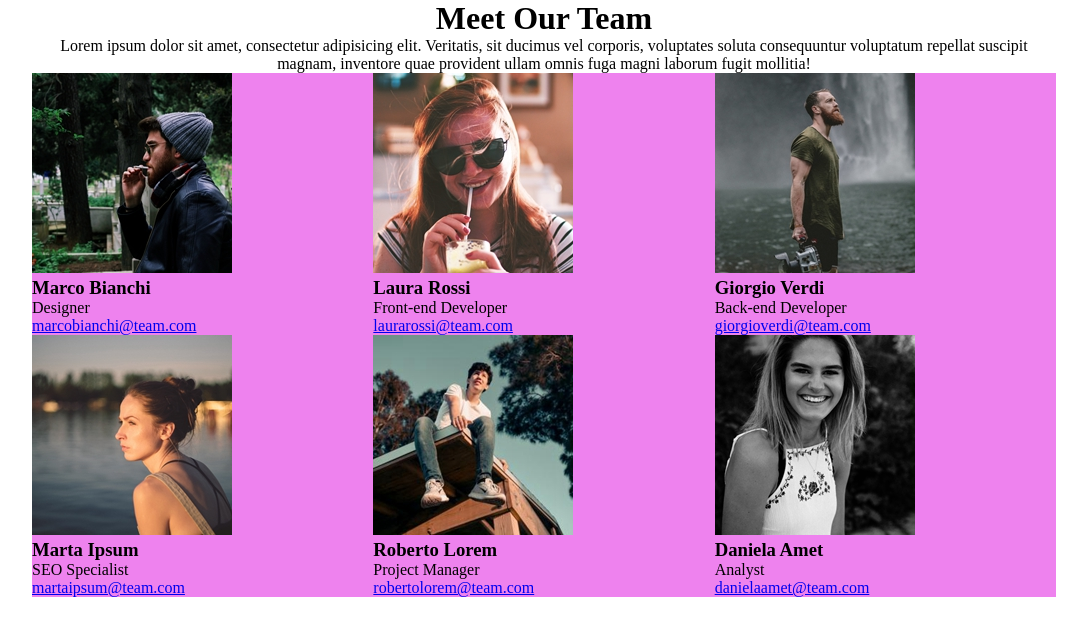
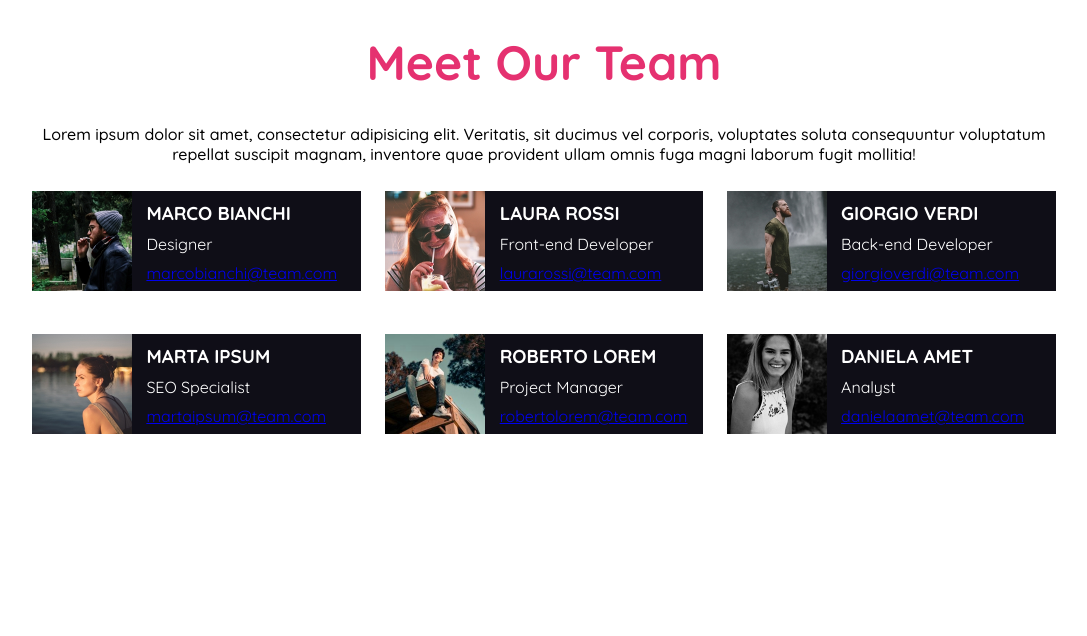
Before and after one commit to dilettamantovani/html-css-float-cards, a plain HTML site: page index.html in a window 1280 px wide. Shown: the whole page, without its empty margins (96-1183 px from the left). Drawn offline with Linux system fonts and the light colour scheme.

Commit message:
added font-family, margins, ... (forgot to commit)

```diff
--- a/css/style.css
+++ b/css/style.css
@@ -8,10 +8,23 @@
 .container {
     width: 80%;
     margin: auto;
+    background-color: #FFFFFF;
+    font-family: 'Quicksand', sans-serif;
 }
 
 .title {
     text-align: center;
+}
+
+.title h1 {
+    color: #E53170;
+    font-size: xxx-large;
+    font-weight: 900;
+    margin: revert;
+}
+
+.title p {
+    font-weight: 500;
 }
 
 .col {
@@ -20,5 +33,38 @@
 }
 
 .card {
-    background-color: violet;
+    background-color: #0F0E17;
+    height: 100px;
+    margin: 18px;
 }
+
+.marco, .marta {
+    margin: 18px 12px 25px 0;
+}
+
+.laura, .roberto {
+    margin: 18px 12px 25px 12px;
+}
+
+.giorgio, .daniela {
+    margin: 18px 0 25px 12px;
+}
+
+.card img {
+    width: 100px;
+}
+
+.card-text {
+    color: #FFFFFF;
+    display: inline-block;
+    padding: 10px 0 0 10px;
+    vertical-align: top;
+}
+
+.card-text h3, p {
+    margin-bottom: 9px;
+}
+
+.card-text h3 {
+    font-weight: 700;
+}
--- a/index.html
+++ b/index.html
@@ -3,6 +3,9 @@
     <head>
         <meta charset="UTF-8">
         <meta name="viewport" content="width=device-width, initial-scale=1.0">
+        <link rel="preconnect" href="https://fonts.googleapis.com">
+        <link rel="preconnect" href="https://fonts.gstatic.com" crossorigin>
+        <link href="https://fonts.googleapis.com/css2?family=Quicksand:wght@300;400;500;600;700&display=swap" rel="stylesheet">
         <link rel="stylesheet" href="css/style.css">
         <title>Meet Our Team</title>
     </head>
@@ -21,57 +24,69 @@
 
                 <!-- ROW 1 -->
                 <div class="col">
-                    <div class="card">
+                    <div class="card marco">
                         <img src="img/marco-bianchi.png" alt="Marco Bianchi">
-                        <h3>Marco Bianchi</h3>
+                        <div class="card-text">
+                            <h3>MARCO BIANCHI</h3>
                             <p>Designer</p>
                             <a class="email" href="mailto: marcobianchi@team.com">marcobianchi@team.com</a>
                         </div>
                     </div>
+                </div>
 
                 <div class="col">
-                    <div class="card">
+                    <div class="card laura">
                         <img src="img/laura-rossi.png" alt="Laura Rossi">
-                        <h3>Laura Rossi</h3>
+                        <div class="card-text">
+                            <h3>LAURA ROSSI</h3>
                             <p>Front-end Developer</p>
                             <a class="email" href="mailto: laurarossi@team.com">laurarossi@team.com</a>
                         </div>
                     </div>
+                </div>
 
                 <div class="col">
-                    <div class="card">
+                    <div class="card giorgio">
                         <img src="img/giorgio-verdi.png" alt="Giorgio Verdi">
-                        <h3>Giorgio Verdi</h3>
+                        <div class="card-text">
+                            <h3>GIORGIO VERDI</h3>
                             <p>Back-end Developer</p>
                             <a class="email" href="mailto: giorgioverdi@team.com">giorgioverdi@team.com</a>
+                        </div>
                     </div>
                 </div>
 
                 <!-- ROW 2 -->
                 <div class="col">
-                    <div class="card">
+                    <div class="card marta">
                         <img src="img/marta-ipsum.png" alt="Marta Ipsum">
-                        <h3>Marta Ipsum</h3>
+                        <div class="card-text">
+                            <h3>MARTA IPSUM</h3>
                             <p>SEO Specialist</p>
                             <a class="email" href="mailto: martaipsum@team.com">martaipsum@team.com</a>
                         </div>
                     </div>
+                </div>
 
                 <div class="col">
-                    <div class="card">
+                    <div class="card roberto">
                         <img src="img/roberto-lorem.png" alt="Roberto Lorem">
-                        <h3>Roberto Lorem</h3>
+                        <div class="card-text">
+                            <h3>ROBERTO LOREM</h3>
                             <p>Project Manager</p>
                             <a class="email" href="mailto: robertolorem@team.com">robertolorem@team.com</a>
                         </div>
                     </div>
+                </div>
 
                 <div class="col">
-                    <div class="card">
+                    <div class="card daniela">
                         <img src="img/daniela-amet.png" alt="Daniela Amet">
-                        <h3>Daniela Amet</h3>
+                        <div class="card-text">
+                            <h3>DANIELA AMET</h3>
                             <p>Analyst</p>
                             <a class="email" href="mailto: danielaamet@team.com">danielaamet@team.com</a>
+                        </div>
                     </div>
                 </div>
 
```
Lines whose indentation alone changed are shown as unchanged.
